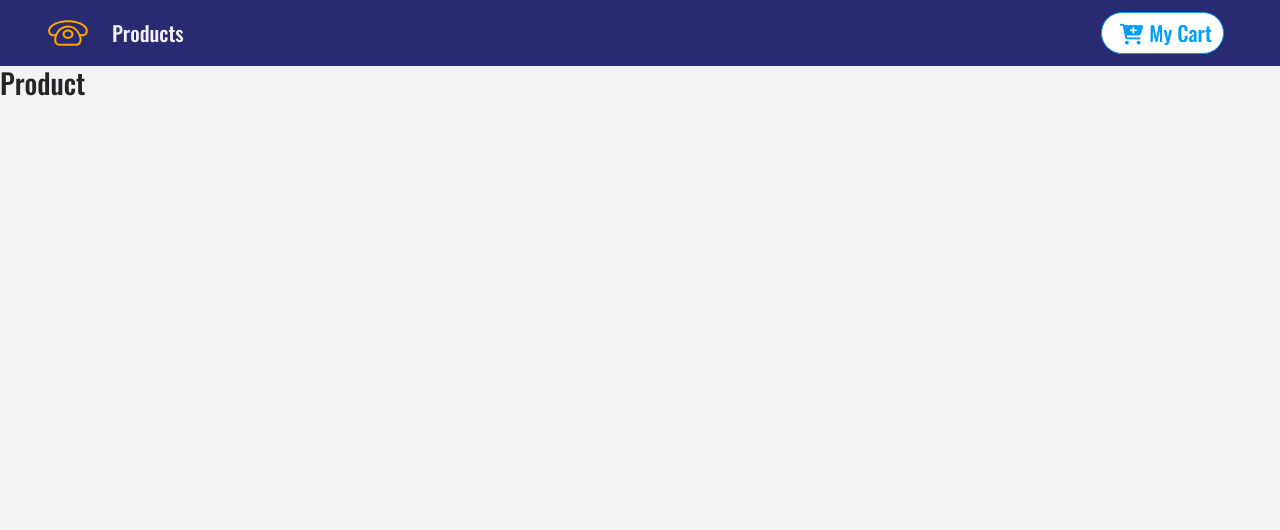
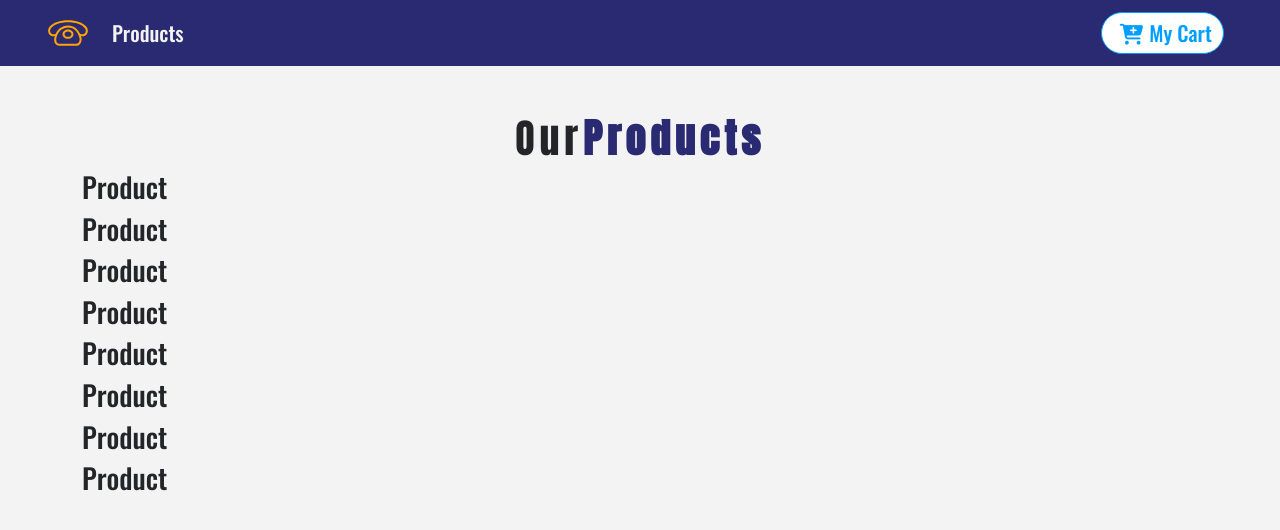
Before and after one commit to ahmedzaki98/react-phone-e-commerce-app, a React (Create React App) app: page / in a window 1280 px wide. Shown: the top 530 px of the page. Built offline with nearby package versions, Linux system fonts and the light colour scheme.

Commit message:
Added context and productList components

```diff
--- a/src/App.js
+++ b/src/App.js
@@ -3,7 +3,7 @@
 // import logo from "./logo.svg";
 import "./App.css";
 import "bootstrap/dist/css/bootstrap.min.css";
-import Navbar from "./components/Navbar";
+import Navbar from "./components/layout/Navbar";
 import ProductList from "./components/ProductList";
 import Cart from "./components/Cart";
 import Details from "./components/Details";
--- a/src/components/ProductList.js
+++ b/src/components/ProductList.js
@@ -1,11 +1,28 @@
-import React from "react";
+import React, { useState } from "react";
 import Product from "./Product";
+import Title from "./ui/Title";
+import { storeProducts } from "../data";
+import { ProductConsumer } from "../context";
 
 const ProductList = () => {
+  const [products, setProducts] = useState(storeProducts);
   return (
-    <div>
-      <Product />
-    </div>
+    <React.Fragment>
+      <div className="py-5">
+        <div className="container">
+          <Title name="Our" title="Products" />
+          <div className="row">
+            <ProductConsumer>
+              {(value) => {
+                return value.products.map((product) => {
+                  return <Product key={product.id} product={product} />;
+                });
+              }}
+            </ProductConsumer>
+          </div>
+        </div>
+      </div>
+    </React.Fragment>
   );
 };
 export default ProductList;
--- a/src/components/Navbar.js
+++ b/src/components/layout/Navbar.js
@@ -1,6 +1,6 @@
 import React from "react";
 import { Link } from "react-router-dom";
-import logo from "../logo.svg";
+import logo from './logo.svg';
 import styled from "styled-components";
 
 const ButtonContainer = styled.button`
--- /dev/null
+++ b/src/components/ui/Title.js
@@ -0,0 +1,16 @@
+import React from "react";
+
+const Title = ({ name, title }) => {
+  return (
+    <div className="row">
+      <div className="col-10 mx-auto text-center text-title">
+        <h1 className="text-capitalize font-weight-bold">
+          {name}
+          <strong className="text-blue">{title}</strong>
+        </h1>
+      </div>
+    </div>
+  );
+};
+
+export default Title;
--- /dev/null
+++ b/src/context.js
@@ -0,0 +1,37 @@
+import React, { Component, createContext } from "react";
+import { storeProducts, detailProduct } from "./data";
+
+const ProductContext = createContext();
+
+export default class ProductProvider extends Component {
+  state = {
+    products: storeProducts,
+    detailProduct: detailProduct,
+  };
+
+  handleDetail = () => {
+    console.log("hello form detail");
+  };
+
+  addToCart = () => {
+    console.log("hello form Cart");
+  };
+
+  render() {
+    return (
+      <div>
+        <ProductContext.Provider
+          value={{
+            ...this.state,
+            handleDetail: this.handleDetail,
+            addToCart: this.addToCart,
+          }}
+        >
+          {this.props.children}
+        </ProductContext.Provider>
+      </div>
+    );
+  }
+}
+const ProductConsumer = ProductContext.Consumer;
+export { ProductProvider, ProductConsumer };
--- a/src/index.js
+++ b/src/index.js
@@ -3,16 +3,13 @@
 import "./index.css";
 import App from "./App";
 import { BrowserRouter as Router } from "react-router-dom";
-import reportWebVitals from "./reportWebVitals";
+import ProductProvider from "./context";
 
 const root = ReactDOM.createRoot(document.getElementById("root"));
 root.render(
-  <Router>
-    <App />
-  </Router>
+  <ProductProvider>
+    <Router>
+      <App />
+    </Router>
+  </ProductProvider>
 );
-
-// If you want to start measuring performance in your app, pass a function
-// to log results (for example: reportWebVitals(console.log))
-// or send to an analytics endpoint. Learn more: https://bit.ly/CRA-vitals
-reportWebVitals();
```
Also changed, not shown: src/components/layout/logo.svg (renamed from src/logo.svg).
